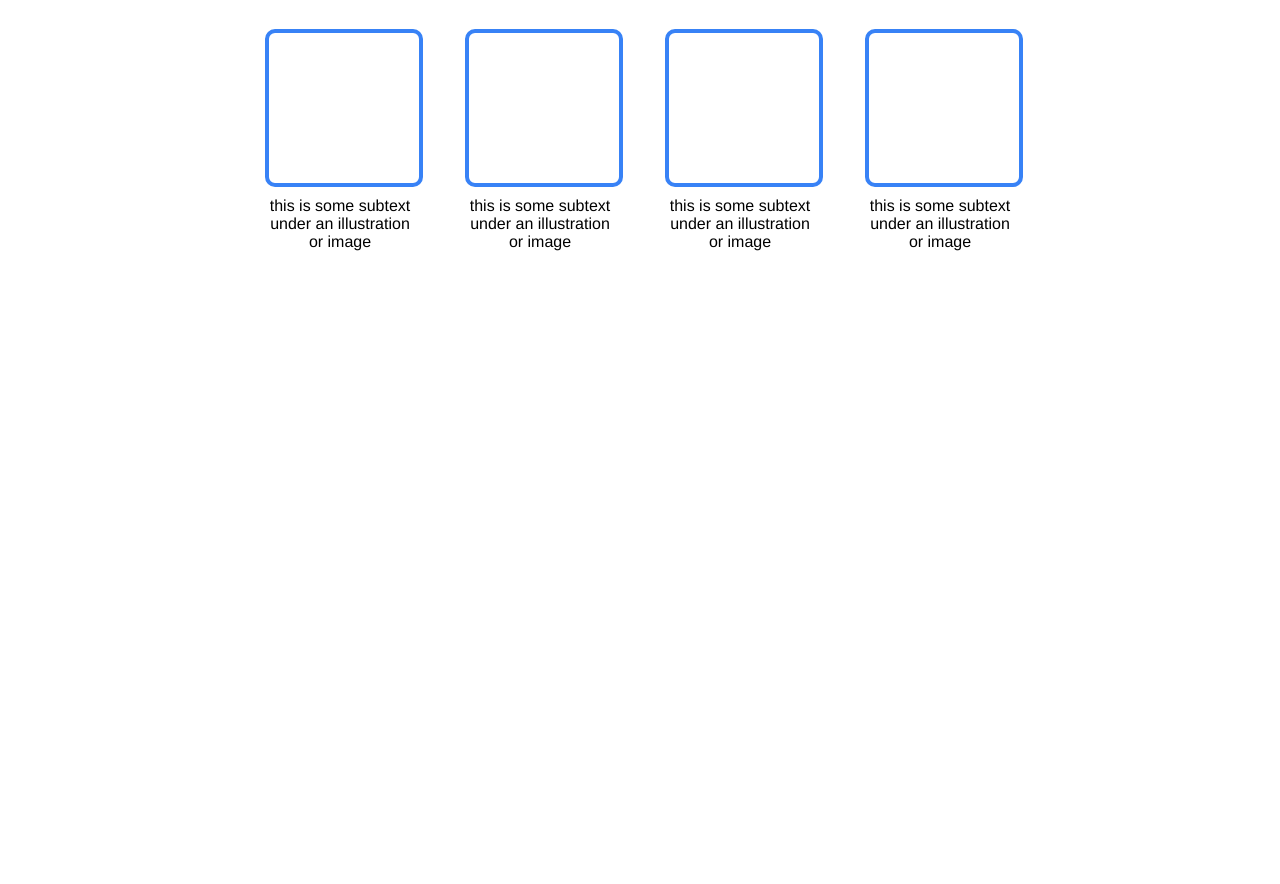
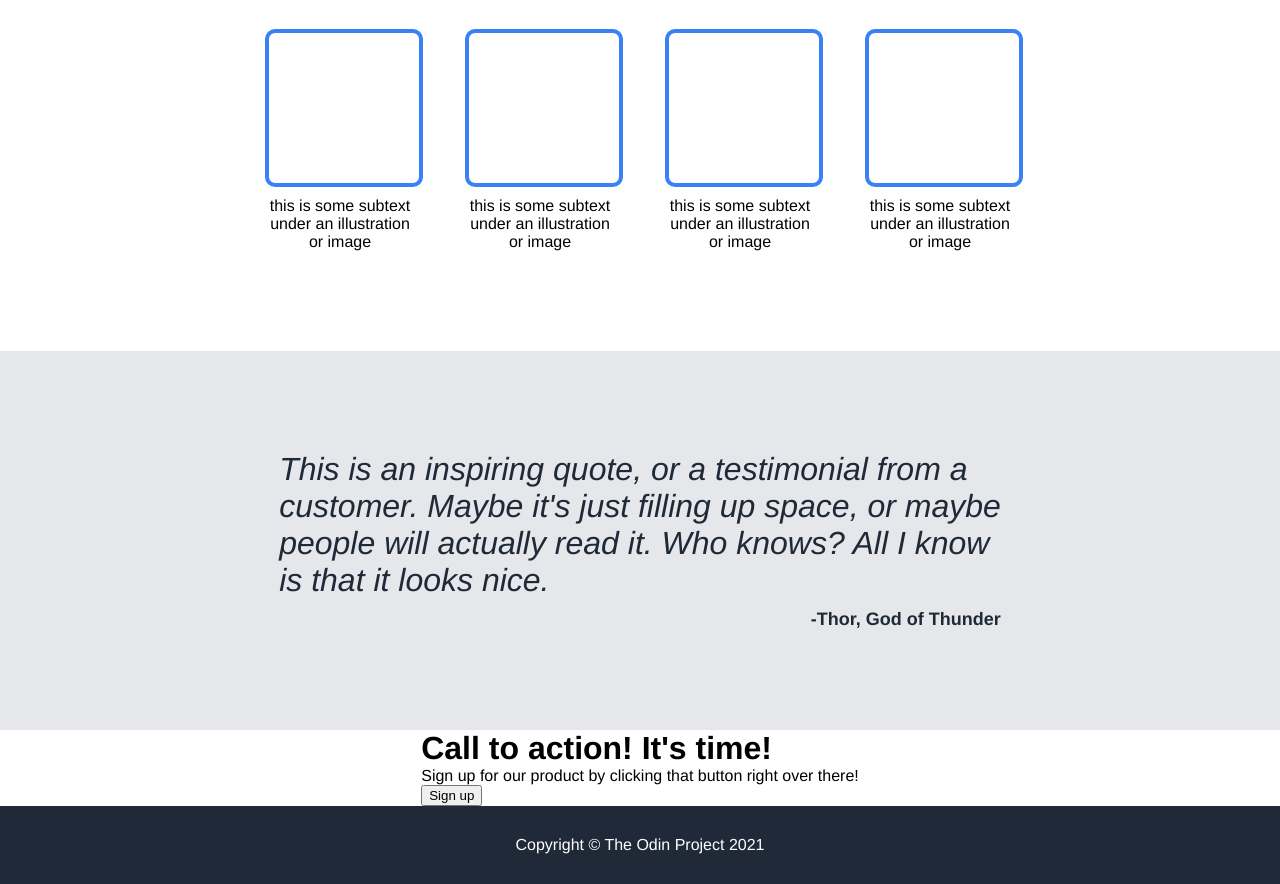
Before and after one commit to Duduhiro/odin-landing-page, a plain HTML site: page index.html in a window 1280 px wide. Shown: the part 701-1585 px from the top of the page. Before the commit the page ends 952 px from the top, so only its background shows below. Drawn offline with Linux system fonts and the light colour scheme.

Commit message:
Already did the footer and inspiring text

```diff
--- a/index.html
+++ b/index.html
@@ -57,5 +57,32 @@
         </div>
     </main>
 
+    <article class="d-flex">
+        <div class="d-flex article-content">
+            <p id="article-main-text">
+                This is an inspiring quote, or a testimonial from a<br>customer. Maybe it's just filling up space, or maybe<br>
+                people will actually read it. Who knows? All I know<br>is that it looks nice.
+            </p>
+            <div class="d-flex author">
+                <p id="article-author">-Thor, God of Thunder</p>
+            </div>
+        </div>
+    </article>
+
+    <div>
+        <div>
+            <div>
+                <h1>Call to action! It's time!</h1>
+                <p>Sign up for our product by clicking that button right over there!</p>
+            </div>
+            <button id="second-signup">Sign up</button>
+        </div>
+    </div>
+
+
+    <footer class="d-flex">
+        <p>Copyright &copy The Odin Project 2021</p>
+    </footer>
+
 </body>
 </html>
--- a/style.css
+++ b/style.css
@@ -103,6 +103,7 @@ main {
     align-items: center;
     padding-top: 50px;
     width: 60%;
+    margin-bottom: 100px;
 }
 
 #randinfo {
@@ -130,3 +131,50 @@ main {
     border-radius: 10px;
     margin-bottom: 10px;
 }
+
+article {
+    width: 100%;
+    padding-top: 100px;
+    padding-bottom: 100px;
+    background-color: #E5E7EB;
+    justify-content: center;
+}
+
+.article-content {
+    width: fit-content;
+    flex-direction: column;
+}
+
+#article-main-text {
+    font-size: 32px;
+    color: #1F2937;
+    font-weight: 100;
+    font-style: italic;
+}
+
+.author {
+    width: 100%;
+    justify-content: end;
+    margin-top: 10px;
+}
+
+#article-author {
+    color: #1F2937;
+    font-size: 18px;
+    font-weight: 800;
+}
+
+
+#second-signup {
+
+}
+
+footer {
+    padding-top: 30px;
+    padding-bottom: 30px;
+    align-items: center;
+    justify-content: center;
+    background-color: #1F2937;
+    color: white;
+    width: 100%;
+}
```
